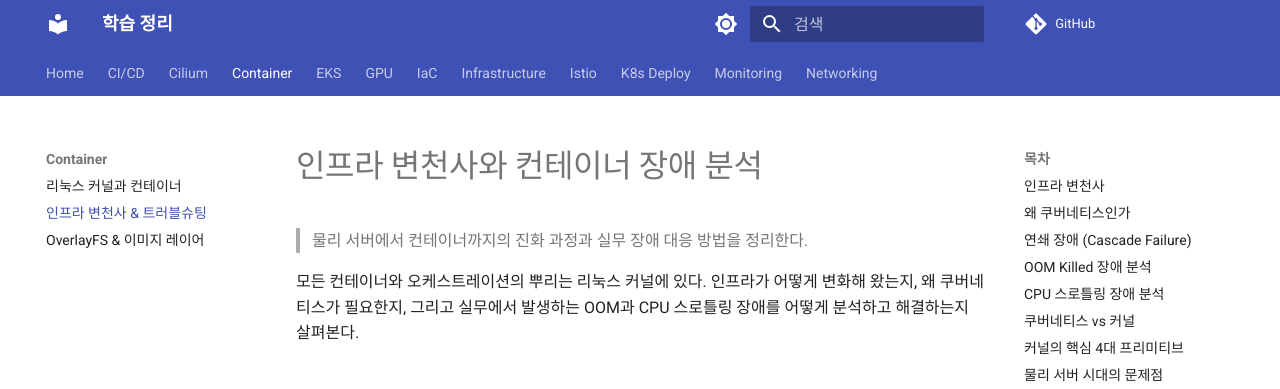
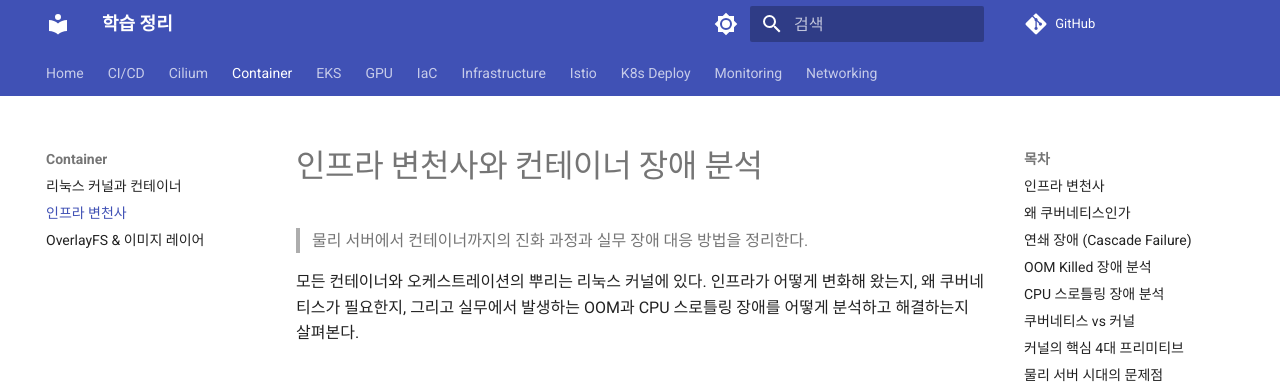
Before and after one commit to juwon8891/juwon8891.github.io, an MkDocs documentation site: the page built from docs/container/infrastructure-evolution.md, in a window 1280 px wide. Shown: the top 389 px of the page. Built offline with MkDocs 1.6.1 and Material for MkDocs 9.7.7, drawn with Linux system fonts in a browser that asks for light colours; comment, search, counter and statistics services are not loaded.

Commit message:
docs: Rename infrastructure troubleshooting to infrastructure evolution

```diff
--- a/mkdocs.yml
+++ b/mkdocs.yml
@@ -100,7 +100,7 @@ nav:
     - Week 8 - Security & Tetragon: cilium/week8-security-tetragon.md
   - Container:
     - 리눅스 커널과 컨테이너: container/linux-kernel-container.md
-    - 인프라 변천사 & 트러블슈팅: container/infrastructure-evolution-troubleshooting.md
+    - 인프라 변천사: container/infrastructure-evolution.md
     - OverlayFS & 이미지 레이어: container/overlayfs-image-layers.md
   - EKS:
     - Week 1 - Intro & Deployment: eks/week1-intro-deployment.md
```
Also changed, not shown: docs/container/infrastructure-evolution.md (renamed from docs/container/infrastructure-evolution-troubleshooting.md).
